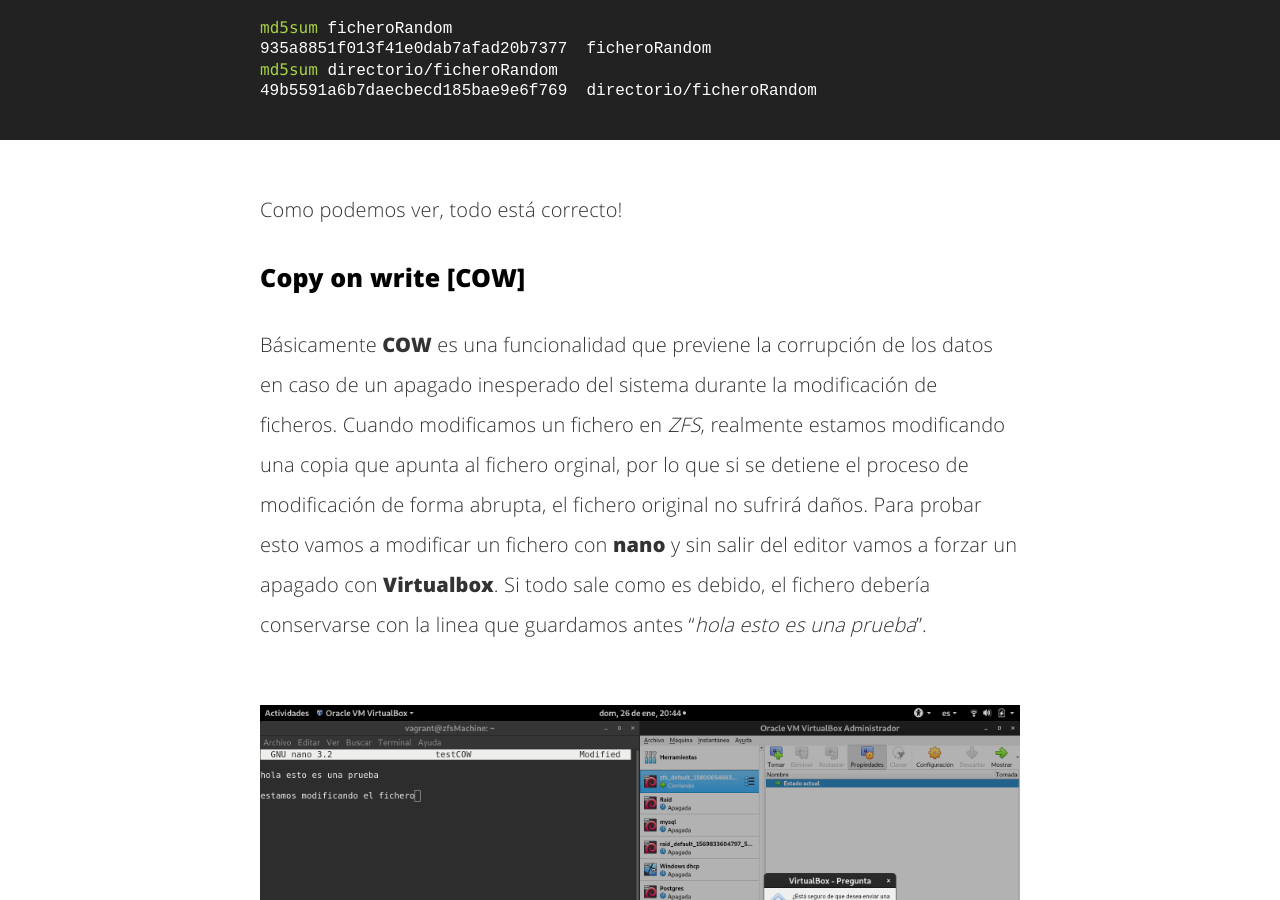
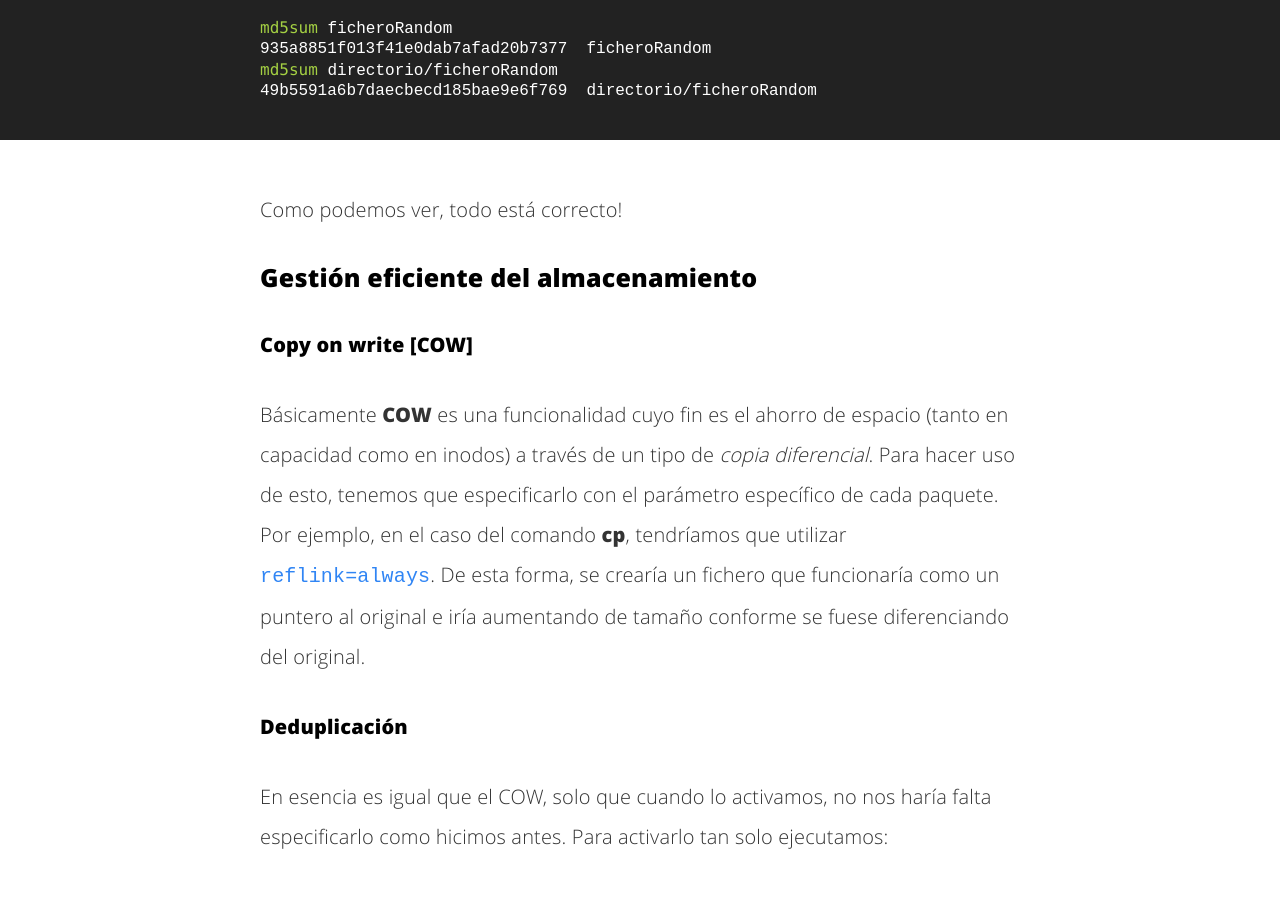
Before and after one commit to LuisaoStuff/blog, a Jekyll site: the page built from _posts/2020-01-25-Sistema-de-ficheros-ZFS.markdown, in a window 1280 px wide and 900 px high, scrolled down 10112 px. Built offline with Jekyll 4.4.1, drawn with Linux system fonts in a browser that asks for light colours; our own code applies the rules of GitHub Pages for plain Markdown files; some of the changed text lies outside the part shown.

Commit message:
añado post

```diff
--- a/_posts/2020-01-25-Sistema-de-ficheros-ZFS.markdown
+++ b/_posts/2020-01-25-Sistema-de-ficheros-ZFS.markdown
@@ -260,23 +260,25 @@ md5sum directorio/ficheroRandom
 
 Como podemos ver, todo está correcto!
 
-### Copy on write [COW]
+### Gestión eficiente del almacenamiento
 
-Básicamente **COW** es una funcionalidad que previene la corrupción de los datos en caso de un apagado inesperado del sistema durante la modificación de ficheros. Cuando modificamos un fichero en _ZFS_, realmente estamos modificando una copia que apunta al fichero orginal, por lo que si se detiene el proceso de modificación de forma abrupta, el fichero original no sufrirá daños. Para probar esto vamos a modificar un fichero con **nano** y sin salir del editor vamos a forzar un apagado con **Virtualbox**.
-Si todo sale como es debido, el fichero debería conservarse con la linea que guardamos antes "_hola esto es una prueba_".
+#### Copy on write [COW]
 
-<a href="/images/cow-test.png"><img src="/images/cow-test.png" /></a>
+Básicamente **COW** es una funcionalidad cuyo fin es el ahorro de espacio (tanto en capacidad como en inodos) a través de un tipo de _copia diferencial_. Para hacer uso de esto, tenemos que especificarlo con el parámetro específico de cada paquete. Por ejemplo, en el caso del comando **cp**, tendríamos que utilizar `reflink=always`. De esta forma, se crearía un fichero que funcionaría como un puntero al original e iría aumentando de tamaño conforme se fuese diferenciando del original.
 
-Comprobamos después de iniciar la máquina que el fichero ha conservado la integridad.
+#### Deduplicación
+
+En esencia es igual que el COW, solo que cuando lo activamos, no nos haría falta especificarlo como hicimos antes. Para activarlo tan solo ejecutamos:
 
 {% highlight bash %}
-cat /EjemploRaidZ/testCOW
-hola esto es una prueba
+# Sintaxis
+# zfs set dedup=on|verify zfspool[/vol]
+zfs set dedup=on EjemploRaidZ
 {% endhighlight %}
 
 ### Creación de volúmenes lógicos
 
-Esta funcionalidad es de gran utilidad ya que podríamos utilizar _ZFS_ como base de una [SAN](https://es.wikipedia.org/wiki/Red_de_%C3%A1rea_de_almacenamiento), gracias a que estos volúmenes se comportan como cualquier dispositivo de bloques a ojos del sistema operativo. Podríamos particionarlos, darles un formato, crear un volúmenes lógicos con _LVM_, y todo esto funcionando por debajo _ZFS_, incluyendo todas las ventajas que hemos mencionado antes!
+Esta funcionalidad es de gran utilidad ya que podríamos utilizar _ZFS_ como base de una [SAN](https://es.wikipedia.org/wiki/Red_de_%C3%A1rea_de_almacenamiento), gracias a que estos volúmenes se comportan como cualquier dispositivo de bloques a ojos del sistema operativo. Podríamos particionarlos, darles un formato, etc, y todo esto funcionando por debajo _ZFS_, incluyendo todas las ventajas que hemos mencionado antes!
 Para crear estos dispositivos de bloques necesitamos tener un _zpool_, como el que hicimos antes. La sintaxis básica sería la siguiente:
 
 {% highlight bash %}
@@ -308,6 +310,30 @@ NAME   FSTYPE     LABEL        UUID                                 FSAVAIL FSUS
 
 ...
 zd0                                                                  174.2M     1% /home/vagrant/vol1
+{% endhighlight %}
+
+### Cifrado
+
+Esta funcionalidad nos sería bastante util en casos como por ejemplo, almacenamiento de datos crítios en copias de seguridad. Para activarlo sobre una unidad de nuestro sistema de ficheros debemos ejecutar un comando con la siguiente sintaxis:
+
+{% highlight bash %}
+zpool create -O encryption=off|on|distintos-algoritmos -O keyformat=passphrase \
+-O keylocation=prompt NombreDelPool /dev/DispositivoDeBloque
+{% endhighlight %}
+
+En mi caso voy a utilizar el volumen que creamos antes
+
+{% highlight bash %}
+zpool create -O encryption=on -O keyformat=passphrase -O keylocation=prompt \
+PoolCifrado /dev/zvol/EjemploRaidZ/vol1
+{% endhighlight %}
+
+Y comprobamos que se ha creado correctamente con el cifrado correspondiente
+
+{% highlight bash %}
+zfs get encryption PoolCifrado
+NAME         PROPERTY    VALUE        SOURCE
+PoolCifrado  encryption  aes-256-ccm  -
 {% endhighlight %}
 
 ### Snapshots
```
